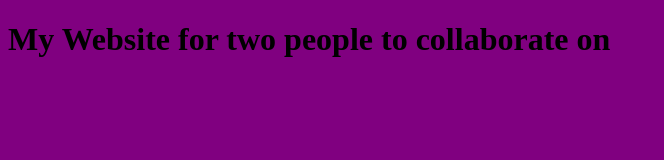
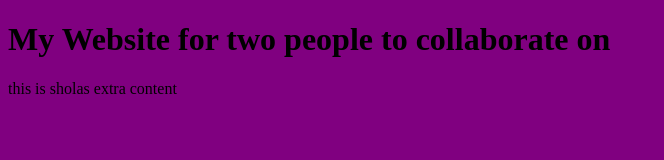
Before and after one commit to tsola2002/html-exp, a plain HTML site: page index.html in a window 1280 px wide. Shown: the whole page, without its empty margins (0-664 px from the left). Drawn offline with Linux system fonts and the light colour scheme.

Commit message:
extra content

```diff
--- a/index.html
+++ b/index.html
@@ -12,5 +12,8 @@
 </head>
 <body>
     <h1>My Website for two people to collaborate on</h1>
+    <div class="extra">
+        this is sholas extra content
+    </div>
 </body>
 </html>
```
